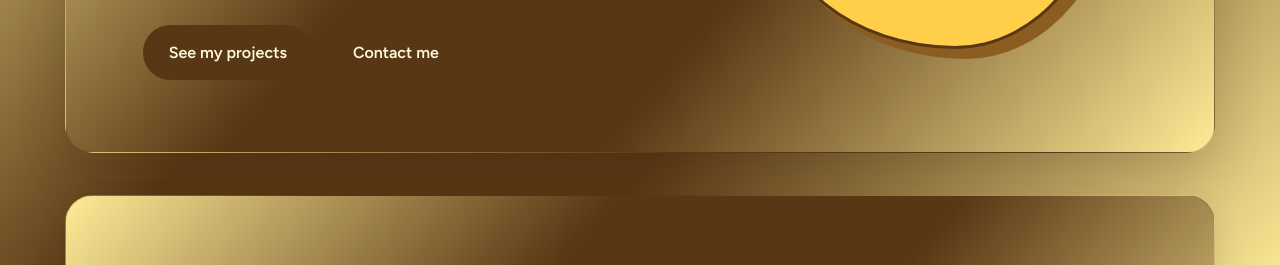
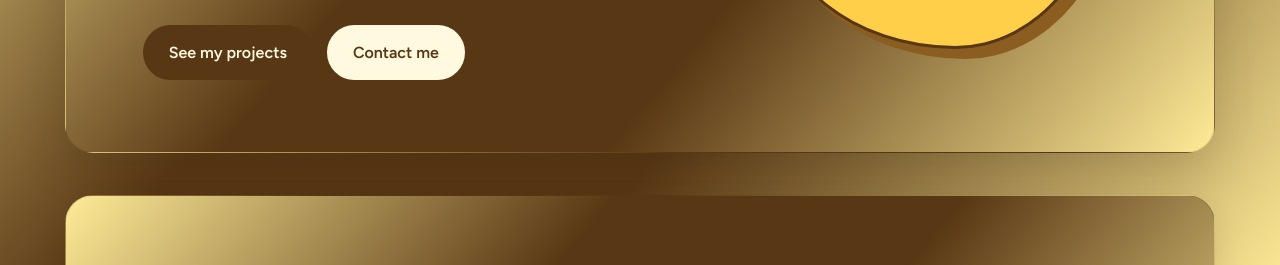
Before and after one commit to marjcasul16-ux/portfolio-itc, a plain HTML site: page index.html in a window 1280 px wide. Shown: the part 504-769 px from the top of the page. Drawn offline with nearby package versions, Linux system fonts and the light colour scheme.

Commit message:
Update btn-outline styles for improved appearance

```diff
--- a/style.css
+++ b/style.css
@@ -78,7 +78,7 @@ a:focus-visible, .btn:focus-visible, .form input:focus-visible, .form textarea:f
 .btn:hover { transform: translateY(-2px); box-shadow: 0 6px 14px rgba(50, 31, 13, .18); }
 .btn-primary { background: var(--primary); border-color: var(--primary); color: #fff9df; }
 .btn-primary:hover { background: #754a1a; border-color: #754a1a; }
-.btn-outline { color: #fff9df; }
+.btn-outline { background: #fff9df; border-color: #fff9df; color: var(--primary); }
 .btn-outline:hover { background: var(--accent); border-color: #d39a2e; }
 .hero-photo {
   aspect-ratio: 1; width: 100%; max-width: 340px; justify-self: center;
```
